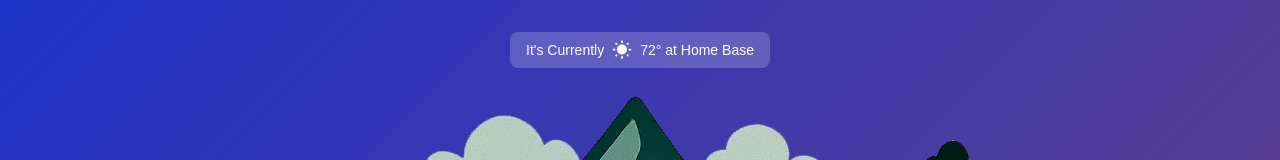
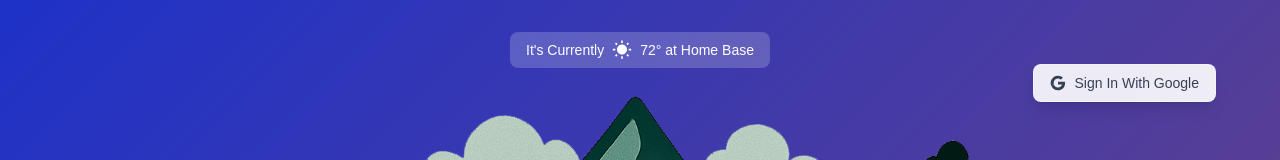
Before and after one commit to sjamesmccarthy/hikerbikerwriter, a Next.js app: page / in a window 1280 px wide. Shown: the top 160 px of the page. Built offline with nearby package versions, Linux system fonts and the light colour scheme; no server answers.

Commit message:
fixing up footers, adding homepage login

```diff
--- a/src/app/admin/entries/page.tsx
+++ b/src/app/admin/entries/page.tsx
@@ -25,6 +25,7 @@ import {
   Star as StarIcon,
   Public as PublicIcon,
 } from "@mui/icons-material";
+import { renderFooter } from "@/components/shared/footerHelpers";
 
 interface Entry {
   id: number;
@@ -525,6 +526,9 @@ export default function AdminEntries() {
           })()}
         </Paper>
       </Box>
+
+      {/* Footer */}
+      {renderFooter("component")}
     </Box>
   );
 }
--- a/src/app/admin/user-management/page.tsx
+++ b/src/app/admin/user-management/page.tsx
@@ -38,6 +38,7 @@ import {
   Check as CheckIcon,
   Close as CloseIcon,
 } from "@mui/icons-material";
+import { renderFooter } from "@/components/shared/footerHelpers";
 
 interface User {
   id: number;
@@ -695,6 +696,9 @@ export default function AdminUserManagement() {
           </Button>
         </DialogActions>
       </Dialog>
+
+      {/* Footer */}
+      {renderFooter("component")}
     </Box>
   );
 }
--- a/src/components/Homepage.tsx
+++ b/src/components/Homepage.tsx
@@ -3,6 +3,7 @@
 import React, { useState, useEffect, useRef } from "react";
 import Image from "next/image";
 import Link from "next/link";
+import { useSession, signIn } from "next-auth/react";
 import {
   EditNote as EditNoteIcon,
   Assignment as LogIcon,
@@ -22,6 +23,7 @@ import { renderFooter } from "./shared/footerHelpers";
 import WeatherWidget from "./WeatherWidget";
 
 const Homepage: React.FC = () => {
+  const { data: session } = useSession();
   const [showAllButtons, setShowAllButtons] = useState(false);
   const [isDesktop, setIsDesktop] = useState(false);
   const [showUtilitiesDropdown, setShowUtilitiesDropdown] = useState(false);
@@ -214,6 +216,54 @@ const Homepage: React.FC = () => {
       className="min-h-screen flex flex-col transition-all duration-1000"
       style={backgroundStyle}
     >
+      {/* User Profile / Sign In - Upper Right Corner */}
+      <div className="absolute top-16 right-16 z-10">
+        {session?.user ? (
+          <Link href="/user/profile">
+            <div className="flex items-center gap-2 rounded-lg px-3 py-2 transition-all duration-200">
+              {session.user.image && (
+                <Image
+                  src={session.user.image}
+                  alt={session.user?.name || "User profile"}
+                  width={32}
+                  height={32}
+                  className="rounded-full border border-gray-300"
+                />
+              )}
+              {/* <span className="hidden sm:block text-sm font-medium text-gray-700">
+                {session.user.name}
+              </span> */}
+            </div>
+          </Link>
+        ) : (
+          <button
+            onClick={() => signIn("google")}
+            className="flex items-center gap-2 bg-white/90 backdrop-blur-sm rounded-lg px-4 py-2 shadow-lg border border-white/30 hover:bg-white transition-all duration-200 text-sm font-medium text-gray-700 hover:text-gray-800 cursor-pointer"
+          >
+            <svg className="w-4 h-4" viewBox="0 0 24 24">
+              <path
+                fill="currentColor"
+                d="M22.56 12.25c0-.78-.07-1.53-.2-2.25H12v4.26h5.92c-.26 1.37-1.04 2.53-2.21 3.31v2.77h3.57c2.08-1.92 3.28-4.74 3.28-8.09z"
+              />
+              <path
+                fill="currentColor"
+                d="M12 5.38c1.62 0 3.06.56 4.21 1.64l3.15-3.15C17.45 2.09 14.97 1 12 1 7.7 1 3.99 3.47 2.18 7.07l3.66 2.84c.87-2.6 3.3-4.53 6.16-4.53z"
+              />
+              <path
+                fill="currentColor"
+                d="M12 23c2.97 0 5.46-.98 7.28-2.66l-3.57-2.77c-.98.66-2.23 1.06-3.71 1.06-2.86 0-5.29-1.93-6.16-4.53L2.18 16.93C3.99 20.53 7.7 23 12 23z"
+              />
+              <path
+                fill="currentColor"
+                d="M5.84 14.09c-.22-.66-.35-1.36-.35-2.09s.13-1.43.35-2.09V7.07L2.18 7.07C1.43 8.55 1 10.22 1 12s.43 3.45 1.18 4.93l2.85-2.22.81-.62z"
+              />
+            </svg>
+            <span className="hidden sm:inline">Sign In With Google</span>
+            <span className="sm:hidden">Sign In</span>
+          </button>
+        )}
+      </div>
+
       {/* Main Content */}
       <div className="flex-1 flex flex-col items-center justify-center pt-16 px-8 pb-8 sm:p-8">
         <div className="w-[80vw] max-w-4xl flex flex-col items-center space-y-8">
```
